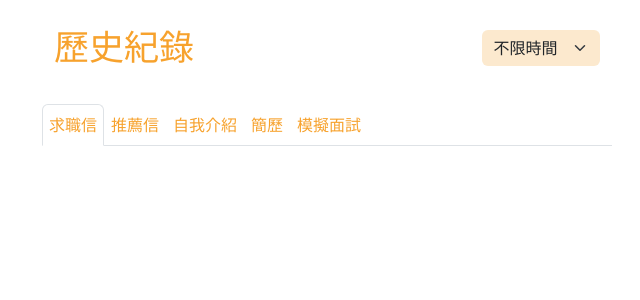
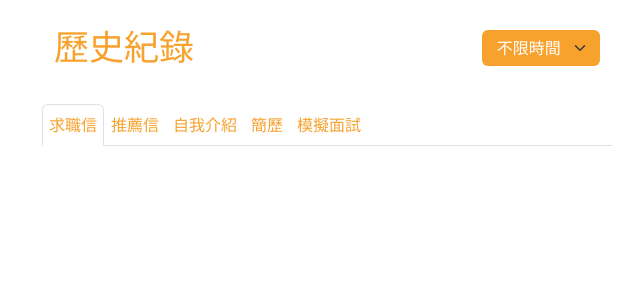
Before and after one commit to THChen2002/AI-Interview-Bot, a Django app: page /history/ in a window 1280 px wide. Shown: the part 61-361 px from the top of the page, without its empty margins (313-953 px from the left). Run offline with Django 4.2, Linux system fonts and the light colour scheme; the first user in the database is signed in; data that the repository does not hold is empty.

Commit message:
bugfix-figma&web2 1.問題回報頁面樣式 2.歷史紀錄樣式 3.儀錶板登入天數右上小人 4.模擬面試版面調整 5.調整歷史紀錄橘框太滿 6.返回與複製按鈕調整

```diff
--- a/AIInterviewBot/accounts/forms.py
+++ b/AIInterviewBot/accounts/forms.py
@@ -151,5 +151,5 @@ class ProblemReportForm(ModelForm):
         model = ProblemReport
         fields = ('type', 'problem')
         widgets = {
-            'problem': forms.Textarea(attrs={'class': 'form-control', 'placeholder':'遇到問題了嗎?若無法在幫助中心找到相關的解決方式，請在此簡單敘述您遇到的問題。','style': 'resize:none;'}),
+            'problem': forms.Textarea(attrs={'class': 'form-control', 'placeholder':'遇到問題了嗎?若無法在幫助中心找到相關的解決方式，請在此簡單敘述您遇到的問題。','style': 'resize:none; background-color: #ffffff;'}),
         }
--- a/AIInterviewBot/static/css/mock_interview.css
+++ b/AIInterviewBot/static/css/mock_interview.css
@@ -73,10 +73,10 @@ button {
 }
 
 .interviewer-div {
-    left: 84%;
+    left: 91.5%;
 }
-@media screen and (min-width: 400px) and (max-width: 1171px) {
+@media screen and (min-width: 390px) and (max-width: 1171px) {
     .interviewer-div {
-        left: 90%;
+        left: 85.5%;
     }
 }
--- a/AIInterviewBot/templates/contents/dashboard.html
+++ b/AIInterviewBot/templates/contents/dashboard.html
@@ -112,6 +112,8 @@
                 <span class="num">{{ dashboard.registration_days }}</span>
                 <span class="day">天</span>
             </div>
+            <div class="circle"></div>
+            <div><img src="{% static 'images/register_person.png' %}" alt="register-img" class="register-img"></div>
         </div>
     </a>
 </div>
--- a/AIInterviewBot/templates/contents/history.html
+++ b/AIInterviewBot/templates/contents/history.html
@@ -5,20 +5,25 @@
 {% load filter %}
 
 <link rel="stylesheet" href="{% static 'css/history.css' %}" type="text/css">
-
+<style>
+    .form-control, .form-select {
+        color: white;
+        background-color: #F7A22D;
+    }
+</style>
 <div class="row row justify-content-center" style="margin-top:0px">
     <div class="col-md-6 max-auto">
         <div class="row justify-content-center">
-            <div class="accounts-title col-8 col-md-9" style="font-size: 35px;">
+            <div class="accounts-title col-7 col-md-9" style="font-size: 35px;">
                 歷史紀錄
             </div>
-            <div class="col-4 col-md-3" style="margin-top: 19px;">
-                <select id="date-filter" class="form-select">
-                    <option value="" {% if date_filter is None %}selected{% endif %}>不限時間</option>
-                    <option value="today" {% if date_filter == "today" %}selected{% endif %}>今天</option>
-                    <option value="week" {% if date_filter == "week" %}selected{% endif %}>本週</option>
-                    <option value="month" {% if date_filter == "month" %}selected{% endif %}>本月</option>
-                    <option value="year" {% if date_filter == "year" %}selected{% endif %}>今年</option>
+            <div class="col-5 col-md-3" style="margin-top: 19px;">
+                <select id="date-filter" class="form-select" style="color: #ffffff; text-align: center;">
+                    <option value="" {% if date_filter is None %}selected{% endif %} style="color: white;">不限時間</option>
+                    <option value="today" {% if date_filter == "today" %}selected{% endif %} style="color: white;">今天</option>
+                    <option value="week" {% if date_filter == "week" %}selected{% endif %} style="color: white;">本週</option>
+                    <option value="month" {% if date_filter == "month" %}selected{% endif %} style="color: white;">本月</option>
+                    <option value="year" {% if date_filter == "year" %}selected{% endif %} style="color: white;">今年</option>
                 </select>
             </div>
             <ul class="nav nav-tabs" id="myTab" role="tablist">
--- a/AIInterviewBot/templates/contents/mock_interview_result.html
+++ b/AIInterviewBot/templates/contents/mock_interview_result.html
@@ -15,7 +15,7 @@
         歷史紀錄
     </div>
     <div id="back" class="col" style="text-align: end;">
-        <img src="{% static 'images/back-y.png' %}" alt="back" style="width: 40px; height: 40px; cursor: pointer;">
+        <img src="{% static 'images/back-y.png' %}" alt="back" style="width: 35px; height: 35px; cursor: pointer;">
     </div>
     <div class="rpw card detail-card mb-3 border-0" style="background-color: #FFFF"
         data-content-id="{{ record.id }}">
--- a/AIInterviewBot/templates/contents/resume.html
+++ b/AIInterviewBot/templates/contents/resume.html
@@ -14,7 +14,7 @@
                 歷史紀錄
             </div>
             <div id="back" class="col" style="text-align: end;">
-                <img src="{% static 'images/back-y.png' %}" alt="back" style="width: 40px; height: 40px; cursor: pointer;">
+                <img src="{% static 'images/back-y.png' %}" alt="back" style="width: 35px; height: 35px; cursor: pointer;margin-right: 10px;margin-top: 10px;">
             </div>
             <div class="rpw card detail-card mb-3 border-0" style="background-color: #FFFF"
                 data-content-id="{{ record.id }}">
@@ -27,7 +27,7 @@
                     </div>
                     <div class="col card bg-transparent border-0">
                         <div class="card-body" style="padding-left: 40px;">
-                            <h5 style="color:#5E4104">{{ record.unit }}簡歷結果</h5>
+                            <h5 style="color:#5E4104; padding-top: 10px;">{{ record.unit }}簡歷結果</h5>
                         </div>
                     </div>
                 </div>
```
Also changed, not shown: AIInterviewBot/static/css/dashboard.css (+24 -0 lines), AIInterviewBot/templates/accounts/problem_report.html (+30 -2 lines), AIInterviewBot/templates/contents/history_detail.html (+5 -5 lines), AIInterviewBot/templates/contents/mock_interview.html (+4 -4 lines), AIInterviewBot/static/images/register_person.png (added).
